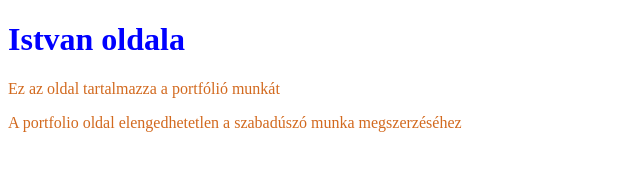
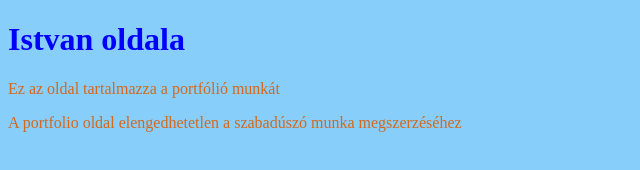
Before and after one commit to istvannagy1991/portfolio-oldal, a plain HTML site: page index.html in a window 1280 px wide. Shown: the whole page, without its empty margins (0-640 px from the left). Drawn offline with Linux system fonts and the light colour scheme.

Commit message:
Uj hatter

```diff
--- a/styles/styles.css
+++ b/styles/styles.css
@@ -1,3 +1,7 @@
+html{
+    background-color: lightskyblue;
+}
+
 h1{
     color:blue;
 }
```
